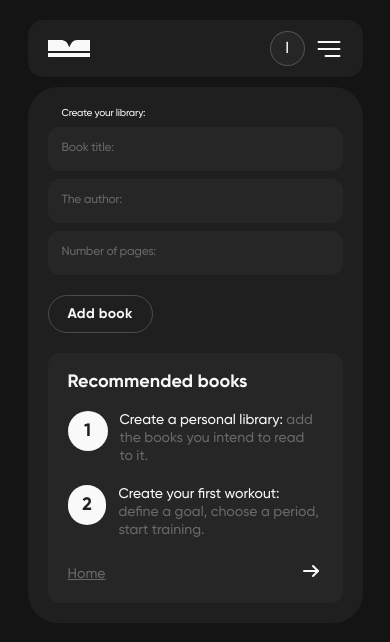
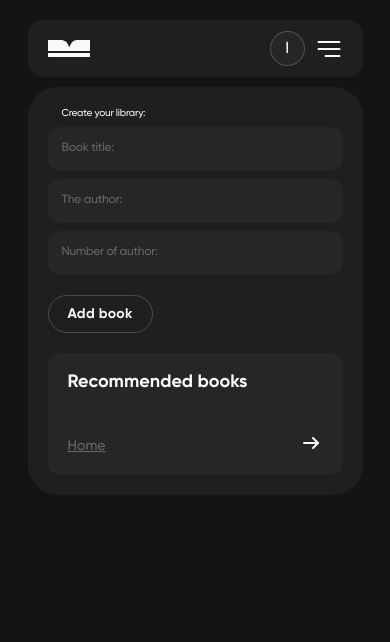
Before and after one commit to NiukaloTetiana/read-journey, a React (Vite) app: page /library in a window 390 px wide. Shown: the top 642 px of the page. Built offline with nearby package versions, Linux system fonts and the light colour scheme.

Commit message:
update InputField component for additional form usage

```diff
--- a/src/components/AuthForm/AuthForm.tsx
+++ b/src/components/AuthForm/AuthForm.tsx
@@ -1,11 +1,22 @@
 import { Link } from "react-router-dom";
-import { useForm, SubmitHandler } from "react-hook-form";
+import {
+  useForm,
+  SubmitHandler,
+  UseFormRegister,
+  FieldValues,
+} from "react-hook-form";
 import { yupResolver } from "@hookform/resolvers/yup";
 import { toast } from "react-toastify";
 
-import { InputField, IFormData, Logo } from "../../components";
+import { InputField, Logo } from "../../components";
 
 import { registerSchema, loginSchema } from "../../schemas";
+
+interface IFormData {
+  name?: string;
+  email: string;
+  password: string;
+}
 
 interface IAuthFormProps {
   registration?: boolean;
@@ -63,8 +74,9 @@ export const AuthForm = ({ registration, toggleModal }: IAuthFormProps) => {
           label="Name:"
           errors={errors}
           dirtyFields={dirtyFields}
-          register={register}
-          className="pl-[59px] md:pl-[65px]"
+          register={register as unknown as UseFormRegister<FieldValues>}
+          className="pl-[59px] pr-9 md:pl-[65px] md:pr-10"
+          wrapperClass="mb-2 md:mb-[14px] md:w-[472px]"
         />
       )}
 
@@ -74,8 +86,9 @@ export const AuthForm = ({ registration, toggleModal }: IAuthFormProps) => {
         label="Mail:"
         errors={errors}
         dirtyFields={dirtyFields}
-        register={register}
-        className="pl-[49px] md:pl-[53px]"
+        register={register as unknown as UseFormRegister<FieldValues>}
+        className="pl-[49px] pr-9 md:pl-[53px] md:pr-10"
+        wrapperClass="mb-2 md:mb-[14px] md:w-[472px]"
       />
 
       <InputField
@@ -84,8 +97,9 @@ export const AuthForm = ({ registration, toggleModal }: IAuthFormProps) => {
         label="Password:"
         errors={errors}
         dirtyFields={dirtyFields}
-        register={register}
-        className="pl-[78px] md:pl-[86px]"
+        register={register as unknown as UseFormRegister<FieldValues>}
+        className="pl-[78px] pr-[58px] md:pl-[86px] md:pr-[68px]"
+        wrapperClass="mb-1 md:w-[472px]"
       />
 
       <div className="mt-auto flex items-center gap-[14px] md:gap-5">
--- a/src/components/BookForm/BookForm.tsx
+++ b/src/components/BookForm/BookForm.tsx
@@ -1,18 +1,97 @@
-import { useForm, SubmitHandler } from "react-hook-form";
+// import { useForm, SubmitHandler } from "react-hook-form";
+// import { useLocation } from "react-router-dom";
+
+// interface IFormData {
+//   title: string;
+//   author: string;
+//   totalPages: number;
+// }
+
+// export const BookForm = () => {
+//   const { register, reset, handleSubmit } = useForm<IFormData>();
+//   const location = useLocation();
+//   const isLibraryPage = location.pathname === "/library";
+
+//   const onSubmit: SubmitHandler<IFormData> = async (data) => {
+//     console.log(data);
+//     reset();
+//   };
+//   return (
+//     <form onSubmit={handleSubmit(onSubmit)}>
+//       <p className="mb-2 pl-[14px] text-[10px] leading-[1.2] tracking-[-0.02em] text-[#f9f9f9] md:text-[14px] md:leading-[1.29]">
+//         {!isLibraryPage ? "Filters:" : "Create your library:"}
+//       </p>
+//       <div className="relative mb-2">
+//         <input
+//           type="text"
+//           className="input p-[12px] pl-[77px] md:p-4 md:pl-[86px]"
+//           {...register("title")}
+//           id="title"
+//         />
+
+//         <label htmlFor="title" className="label">
+//           Book title:
+//         </label>
+//       </div>
+//       <div className={`relative ${isLibraryPage ? "mb-2" : "mb-5"}`}>
+//         <input
+//           type="text"
+//           className="input p-[12px] pl-[85px] md:p-4 md:pl-[95px]"
+//           {...register("author")}
+//           id="author"
+//         />
+//         <label htmlFor="author" className="label">
+//           The author:
+//         </label>
+//       </div>
+
+//       {isLibraryPage && (
+//         <div className="relative mb-5 md:mb-[38px] lg:mb-5">
+//           <input
+//             type="text"
+//             className="input p-[12px] pl-[119px] md:p-4 md:pl-[135px]"
+//             {...register("totalPages")}
+//             id="totalPages"
+//           />
+//           <label htmlFor="totalPages" className="label">
+//             Number of pages:
+//           </label>
+//         </div>
+//       )}
+//       <button
+//         type="submit"
+//         className={`button hover-logout h-[38px] border-[#f9f9f933] bg-transparent p-[10px] text-[#f9f9f9] md:h-[42px] md:p-[12px] ${isLibraryPage ? "w-[105px] md:w-[131px]" : "w-[98px] md:w-[122px]"}`}
+//       >
+//         {isLibraryPage ? "Add book" : "To apply"}
+//       </button>
+//     </form>
+//   );
+// };
+
+import {
+  useForm,
+  SubmitHandler,
+  UseFormRegister,
+  FieldValues,
+} from "react-hook-form";
 import { useLocation } from "react-router-dom";
-
-interface IFormData {
-  title: string;
-  author: string;
-  totalPages: number;
-}
+import { InputField } from "../../components";
+import { yupResolver } from "@hookform/resolvers/yup";
+import { addBookSchema, filtersSchema } from "../../schemas";
 
 export const BookForm = () => {
-  const { register, reset, handleSubmit } = useForm<IFormData>();
   const location = useLocation();
   const isLibraryPage = location.pathname === "/library";
+  const {
+    register,
+    reset,
+    handleSubmit,
+    formState: { errors, dirtyFields },
+  } = useForm<FieldValues>({
+    resolver: yupResolver(isLibraryPage ? addBookSchema : filtersSchema),
+  });
 
-  const onSubmit: SubmitHandler<IFormData> = async (data) => {
+  const onSubmit: SubmitHandler<FieldValues> = async (data) => {
     console.log(data);
     reset();
   };
@@ -21,42 +100,37 @@ export const BookForm = () => {
       <p className="mb-2 pl-[14px] text-[10px] leading-[1.2] tracking-[-0.02em] text-[#f9f9f9] md:text-[14px] md:leading-[1.29]">
         {!isLibraryPage ? "Filters:" : "Create your library:"}
       </p>
-      <div className="relative mb-2">
-        <input
+      <InputField
+        name="title"
+        label="Book title:"
+        type="text"
+        errors={isLibraryPage ? errors : {}}
+        dirtyFields={isLibraryPage ? dirtyFields : {}}
+        register={register as unknown as UseFormRegister<FieldValues>}
+        className="p-[12px] pl-[77px] md:p-4 md:pl-[86px]"
+        wrapperClass="mb-2 md:w-[295px] lg:w-[313px]"
+      />
+      <InputField
+        name="author"
+        label="The author:"
+        type="text"
+        errors={isLibraryPage ? errors : {}}
+        dirtyFields={isLibraryPage ? dirtyFields : {}}
+        register={register as unknown as UseFormRegister<FieldValues>}
+        className="p-[12px] pl-[85px] md:p-4 md:pl-[95px]"
+        wrapperClass={`md:w-[295px] lg:w-[313px] ${isLibraryPage ? "mb-2" : "mb-5"}`}
+      />
+      {isLibraryPage && (
+        <InputField
+          name="totalPages"
+          label="Number of author:"
           type="text"
-          className="input p-[12px] pl-[77px] md:p-4 md:pl-[86px]"
-          {...register("title")}
-          id="title"
+          errors={errors}
+          dirtyFields={dirtyFields}
+          register={register as unknown as UseFormRegister<FieldValues>}
+          className="p-[12px] pl-[119px] md:p-4 md:pl-[135px]"
+          wrapperClass="mb-5 md:mb-[38px] lg:mb-5 md:w-[295px] lg:w-[313px]"
         />
-
-        <label htmlFor="title" className="label">
-          Book title:
-        </label>
-      </div>
-      <div className={`relative ${isLibraryPage ? "mb-2" : "mb-5"}`}>
-        <input
-          type="text"
-          className="input p-[12px] pl-[85px] md:p-4 md:pl-[95px]"
-          {...register("author")}
-          id="author"
-        />
-        <label htmlFor="author" className="label">
-          The author:
-        </label>
-      </div>
-
-      {isLibraryPage && (
-        <div className="relative mb-5 md:mb-[38px] lg:mb-5">
-          <input
-            type="text"
-            className="input p-[12px] pl-[119px] md:p-4 md:pl-[135px]"
-            {...register("totalPages")}
-            id="totalPages"
-          />
-          <label htmlFor="totalPages" className="label">
-            Number of pages:
-          </label>
-        </div>
       )}
       <button
         type="submit"
--- a/src/components/Dashboard/Dashboard.tsx
+++ b/src/components/Dashboard/Dashboard.tsx
@@ -19,10 +19,11 @@ export const Dashboard = () => {
         </h3>
 
         <ul className="mb-5 flex flex-col gap-5 md:mb-[26px]">
-          {createItems.map((item, index) => (
-            <li key={index} className="flex gap-3">
+          {!isLibraryPage &&
+            createItems.map((item, index) => (
+              <li key={index} className="flex gap-[14px] md:gap-[10px]">
                 <div className="number">{item.number}</div>
-              <p className={`description ${item.className} text-[#f9f9f9]`}>
+                <p className={`description text-[#f9f9f9] ${item.className}`}>
                   {item.description}{" "}
                   <span className="text-[#686868]">{item.details}</span>
                 </p>
--- a/src/components/InputField/InputField.tsx
+++ b/src/components/InputField/InputField.tsx
@@ -1,22 +1,23 @@
 import { useState } from "react";
-import { FieldErrors, FormState, UseFormRegister } from "react-hook-form";
+import {
+  FieldErrors,
+  FieldValues,
+  FormState,
+  UseFormRegister,
+} from "react-hook-form";
+import { useLocation } from "react-router-dom";
 
 import { Icon } from "../../components";
 
-export interface IFormData {
-  name?: string;
-  email: string;
-  password: string;
-}
-
 interface InputFieldProps {
-  name: keyof IFormData;
+  name: string;
   type: string;
   label: string;
   className?: string;
-  errors: FieldErrors<IFormData>;
-  dirtyFields: FormState<IFormData>["dirtyFields"];
-  register: UseFormRegister<IFormData>;
+  wrapperClass?: string;
+  errors: FieldErrors<FieldValues>;
+  dirtyFields: FormState<FieldValues>["dirtyFields"];
+  register: UseFormRegister<FieldValues>;
   setShowPass?: (value: boolean) => void;
 }
 
@@ -24,6 +25,7 @@ export const InputField = ({
   name,
   type,
   label,
+  wrapperClass = "",
   className,
   errors,
   dirtyFields,
@@ -31,7 +33,11 @@ export const InputField = ({
 }: InputFieldProps) => {
   const [showPass, setShowPass] = useState(false);
 
-  const baseClass = `bg-[#262626] w-full h-[44px] md:h-[50px] pr-10 md:pr-[68px] border rounded-[12px] py-[14px] md:py-[16px] text text-[#f9f9f9] transition duration-500 ${className}`;
+  const location = useLocation();
+  const isAuthPage =
+    location.pathname === "/login" || location.pathname === "/register";
+
+  const baseClass = `bg-[#262626] w-full h-[44px] md:h-[50px] border rounded-[12px] py-[14px] md:py-[16px] text text-[#f9f9f9] transition duration-500 ${className}`;
 
   const borderColors = {
     default:
@@ -49,9 +55,10 @@ export const InputField = ({
   };
 
   const inputClass = `${baseClass} ${getBorderClass()}`;
+  const errorMessage = errors[name]?.message as string | undefined;
 
   return (
-    <div className="relative mb-2 md:mb-[14px] md:w-[472px]">
+    <div className={`relative ${wrapperClass}`}>
       <input
         type={type === "password" && showPass ? "text" : type}
         className={inputClass}
@@ -65,15 +72,18 @@ export const InputField = ({
       >
         {label}
       </label>
+
+      {isAuthPage && (
+        <>
           <div className="absolute right-[12px] top-[14px] flex items-center space-x-2 md:right-[15px] md:top-4">
-        {!errors[name]?.message && dirtyFields[name] && (
+            {!errorMessage && dirtyFields[name] && (
               <Icon
                 id="chack-good"
                 size={18}
                 className="fill-[#30B94D] stroke-none md:size-5"
               />
             )}
-        {errors[name]?.message && dirtyFields[name] && (
+            {errorMessage && dirtyFields[name] && (
               <Icon
                 id="chack-error"
                 size={18}
@@ -94,10 +104,12 @@ export const InputField = ({
               </button>
             )}
           </div>
+        </>
+      )}
       {errors[name] && (
-        <p className="text-message text-[#E90516]">{errors[name]?.message}</p>
+        <p className="text-message text-[#E90516]">{errorMessage}</p>
       )}
-      {!errors[name] && dirtyFields[name] && (
+      {isAuthPage && !errors[name] && dirtyFields[name] && (
         <p className="text-message text-[#30B94D]">
           {`${name.charAt(0).toUpperCase()}${name.slice(1)} is secure`}
         </p>
--- a/src/index.css
+++ b/src/index.css
@@ -133,15 +133,6 @@ textarea:-webkit-autofill:focus {
   @apply absolute bottom-0 left-0 h-[3px] w-full origin-right scale-x-0 rounded-[8px] bg-[#4f92f7] transition duration-500 content-[''] hover:origin-left hover:scale-x-100;
 }
 
-.input {
-  @apply text h-[44px] w-[295px] rounded-[12px] border border-transparent bg-[#262626] text-[#f9f9f9] sm-max:w-[240px] md:h-[50px] lg:w-[313px];
-
-  &:hover,
-  &:focus-visible {
-    @apply border-[#f9f9f919] shadow-md;
-  }
-}
-
 .label {
   @apply text absolute left-[14px] top-[14px] text-[#686868] md:top-[16px];
 }
```
Lines whose indentation alone changed are shown as unchanged.
